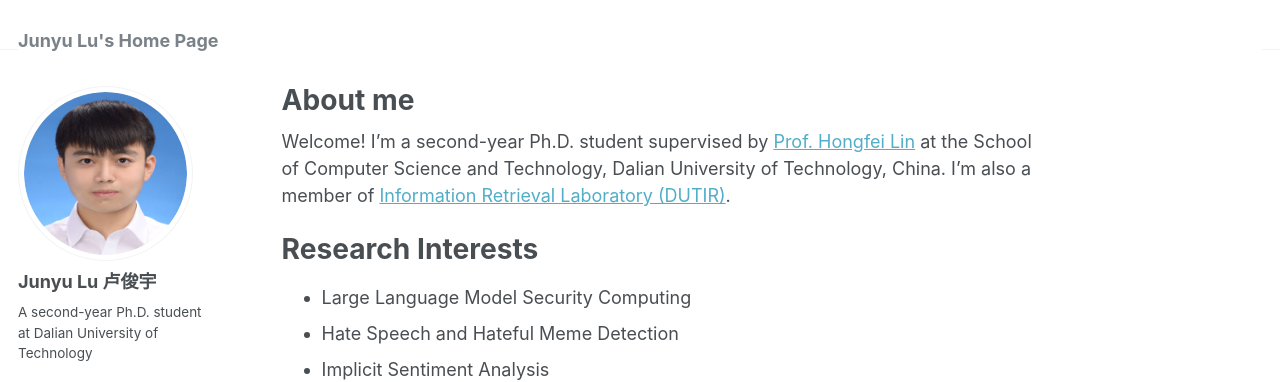
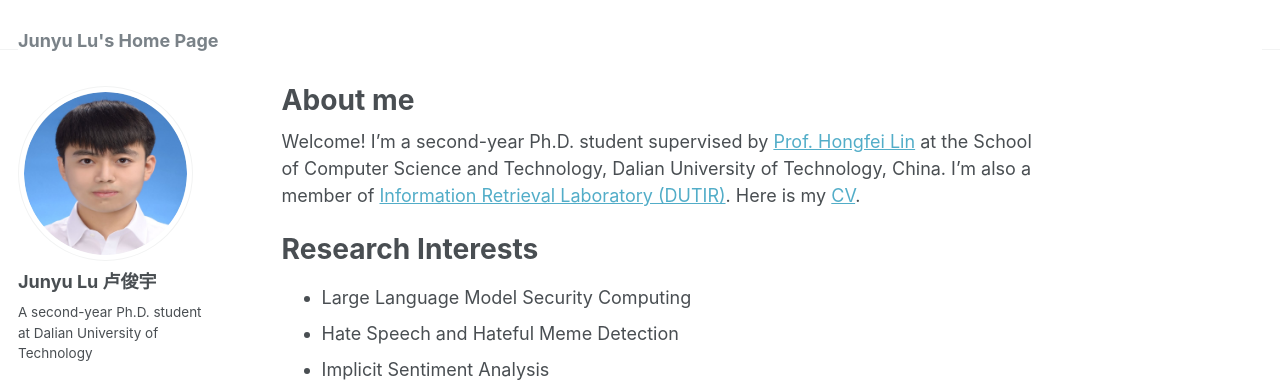
Before and after one commit to DUT-lujunyu/new_lujunyu.github.io, a Jekyll site: the page built from _pages/about.md, in a window 1280 px wide and 900 px high. Shown: the top 382 px of the window. Built offline with Jekyll 4.4.1, drawn with Linux system fonts in a browser that asks for light colours; some web fonts are replaced.

Commit message:
Update about.md

```diff
--- a/_pages/about.md
+++ b/_pages/about.md
@@ -7,7 +7,7 @@ redirect_from:
   - /about.html
 ---
 
-Welcome! I'm a second-year Ph.D. student supervised by [Prof. Hongfei Lin](https://scholar.google.com/citations?hl=zh-CN&user=kV68br0AAAAJ) at the School of Computer Science and Technology, Dalian University of Technology, China. I'm also a member of [Information Retrieval Laboratory (DUTIR)](http://ir.dlut.edu.cn).
+Welcome! I'm a second-year Ph.D. student supervised by [Prof. Hongfei Lin](https://scholar.google.com/citations?hl=zh-CN&user=kV68br0AAAAJ) at the School of Computer Science and Technology, Dalian University of Technology, China. I'm also a member of [Information Retrieval Laboratory (DUTIR)](http://ir.dlut.edu.cn). Here is my [CV](https://github.com/user-attachments/files/18264867/lujunyu_resume.pdf).
 
 Research Interests
 ======
```
